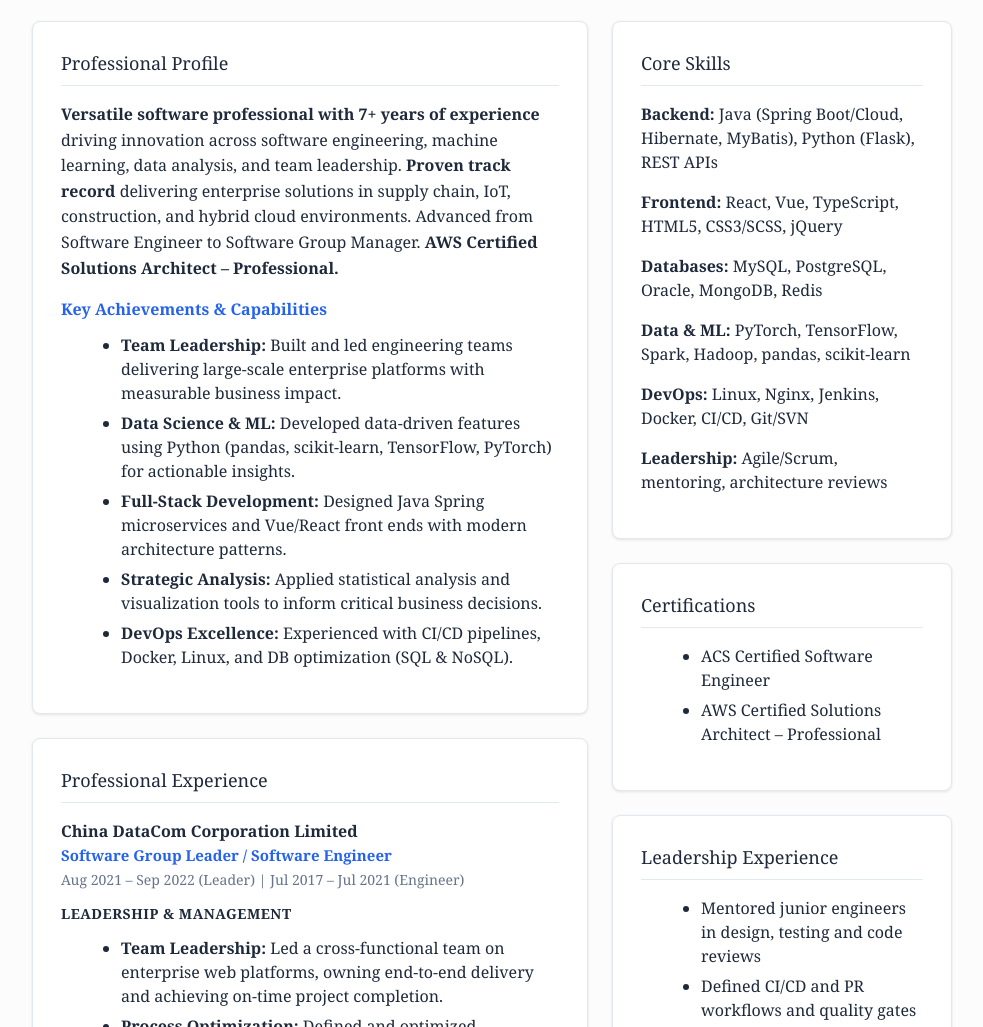
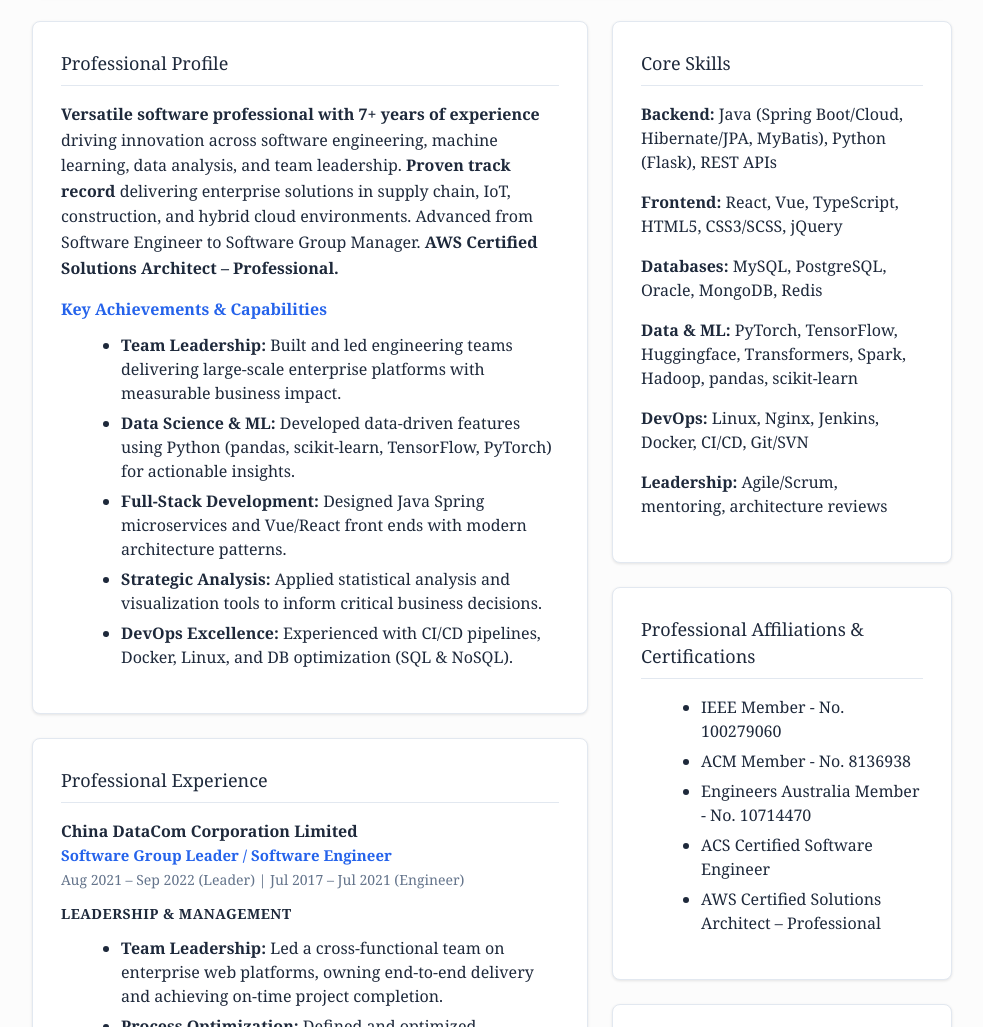
Before and after one commit to zhifeimi/zm377.github.io, a plain HTML site: page index.html in a window 1280 px wide. Shown: the part 287-1314 px from the top of the page, without its empty margins (148-1131 px from the left). Drawn offline with Linux system fonts and the light colour scheme.

Commit message:
update Professional Affiliations & Certifications

```diff
--- a/index.html
+++ b/index.html
@@ -309,10 +309,10 @@
           <section>
             <h2>Core Skills</h2>
             <div class="skill-category">
-              <p><strong>Backend:</strong> Java (Spring Boot/Cloud, Hibernate, MyBatis), Python (Flask), REST APIs</p>
+              <p><strong>Backend:</strong> Java (Spring Boot/Cloud, Hibernate/JPA, MyBatis), Python (Flask), REST APIs</p>
               <p><strong>Frontend:</strong> React, Vue, TypeScript, HTML5, CSS3/SCSS, jQuery</p>
               <p><strong>Databases:</strong> MySQL, PostgreSQL, Oracle, MongoDB, Redis</p>
-              <p><strong>Data & ML:</strong> PyTorch, TensorFlow, Spark, Hadoop, pandas, scikit-learn</p>
+              <p><strong>Data & ML:</strong> PyTorch, TensorFlow, Huggingface, Transformers, Spark, Hadoop, pandas, scikit-learn</p>
               <p><strong>DevOps:</strong> Linux, Nginx, Jenkins, Docker, CI/CD, Git/SVN</p>
               <p><strong>Leadership:</strong> Agile/Scrum, mentoring, architecture reviews</p>
             </div>
@@ -321,8 +321,11 @@
 
         <div class="card">
           <section>
-            <h2>Certifications</h2>
+            <h2>Professional Affiliations & Certifications</h2>
             <ul>
+              <li>IEEE Member - No. 100279060</li>
+              <li>ACM Member - No. 8136938</li>
+              <li>Engineers Australia Member - No. 10714470</li>
               <li>ACS Certified Software Engineer</li>
               <li>AWS Certified Solutions Architect – Professional</li>
             </ul>
```
